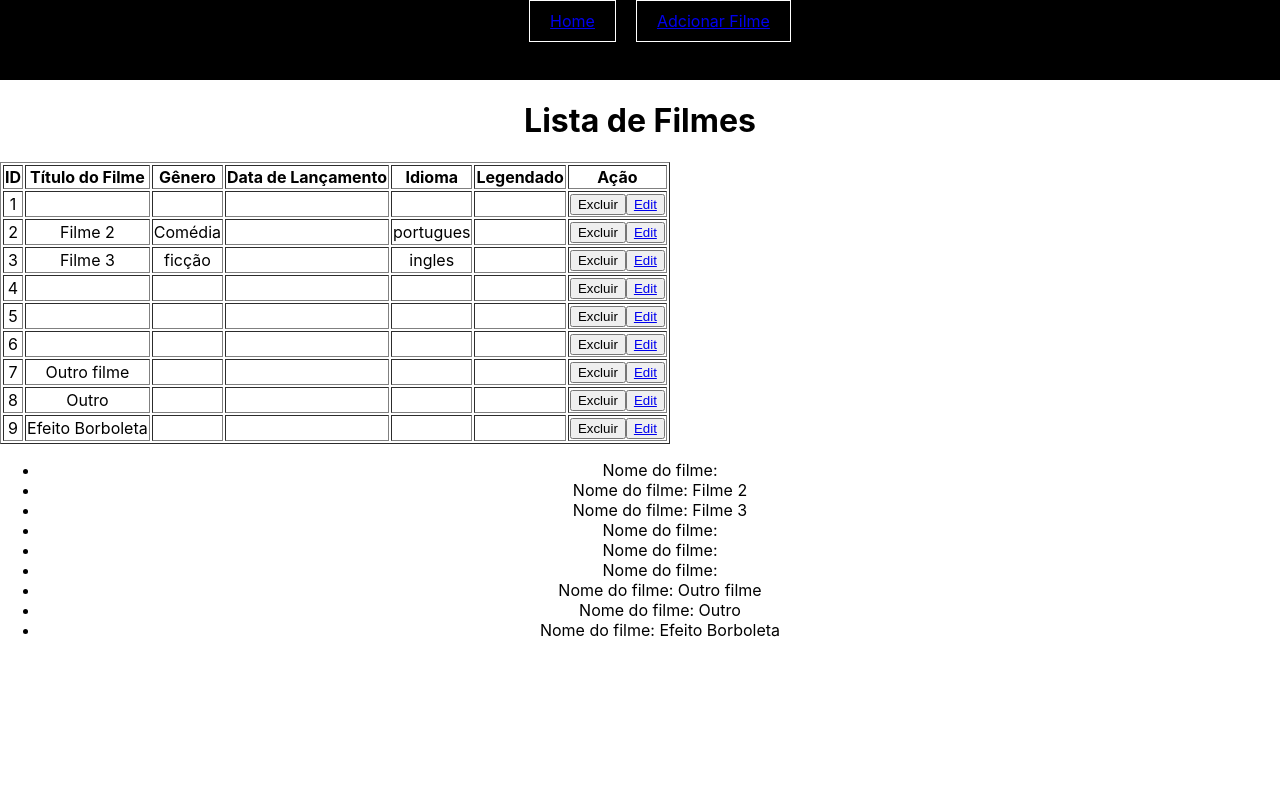
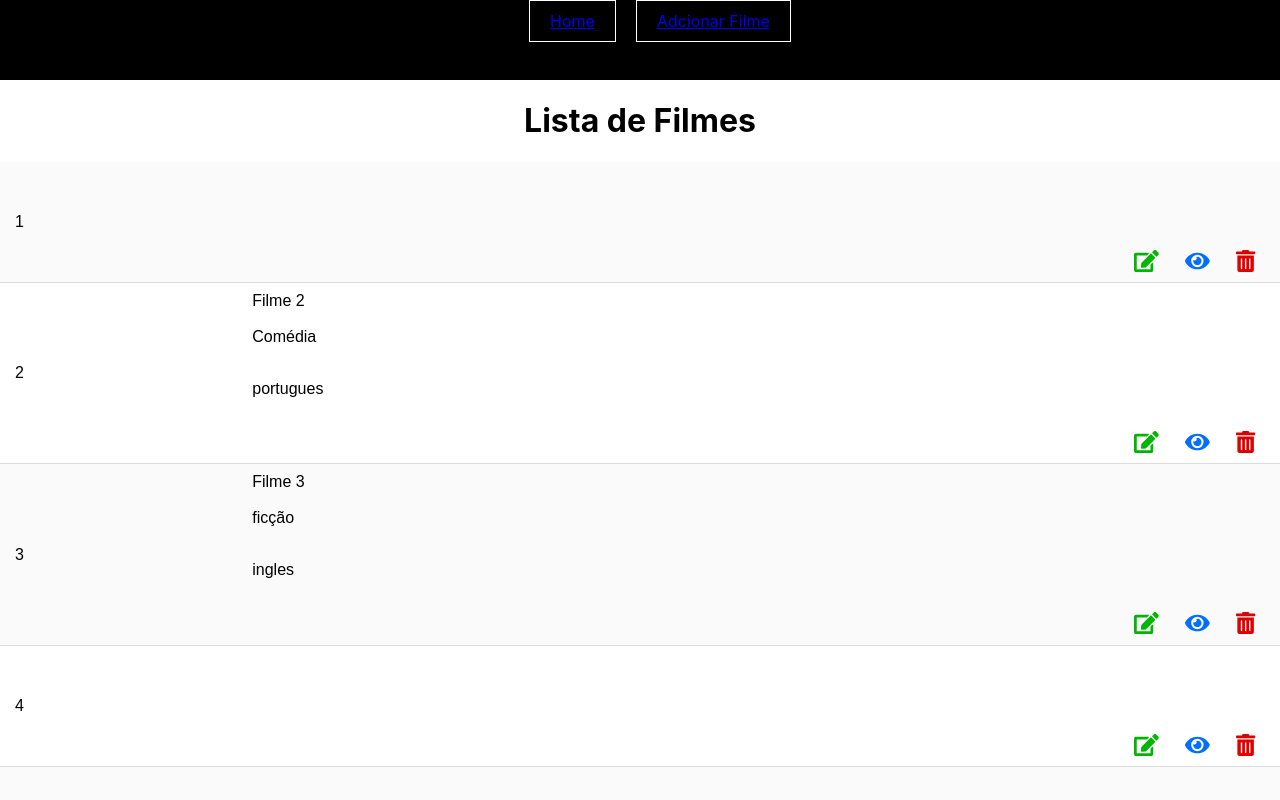
Before and after one commit to rafael-rodrigues-santos/desafio-grupokrs, a React (Create React App) app in the folder locadora/: page /list in a window 1280 px wide. Shown: the top 800 px of the page. Built offline with nearby package versions, Linux system fonts and the light colour scheme; data requests are answered from the project's data file.

Commit message:
Melhorias no design

```diff
--- a/locadora/src/components/list/list.css
+++ b/locadora/src/components/list/list.css
@@ -0,0 +1,66 @@
+table {
+    font-family: arial;
+    max-width: 100%;
+    background-color: transparent;
+    border-collapse: collapse;
+    border-spacing: 0;
+  }
+
+  .tabela {
+    width: 100%;
+  }
+
+  .tabela th,
+  .tabela td {
+    font-weight: normal;
+    font-size: 16px;
+    padding: 8px 15px;
+    line-height: 20px;
+    text-align: left;
+    vertical-align: middle;
+    border-top: 1px solid #dddddd;
+  }
+  .tabela thead th {
+    background: #eeeeee;
+    vertical-align: bottom;
+  }
+  .tabela tbody > tr:nth-child(odd) > td,
+  .tabela tbody > tr:nth-child(odd) > th {
+    background-color: #fafafa;
+  }
+
+.tabela thead {
+    display: none;
+  }
+  .tabela tr {
+    border-bottom: 1px solid #dddddd;
+  }
+  .tabela td {
+    border: 0;
+  }
+  .tabela td:not(:first-child) {
+    display: block;
+  }
+
+  .tabela .list__icons {
+      padding: 10px auto;
+      text-align: right;
+  }
+
+  .tabela .list__icons .icon {
+    font-size: 22px;
+    margin: 0 10px;
+    text-decoration: none;
+  }
+
+  .tabela .list__icons .trash {
+    color: rgb(224, 0, 0);
+  }
+
+  .tabela .list__icons .edit {
+    color: rgb(0, 182, 0);
+  }
+
+  .tabela .list__icons .view {
+    color: rgb(0, 110, 255);
+  }
--- a/locadora/src/components/list/list.jsx
+++ b/locadora/src/components/list/list.jsx
@@ -2,6 +2,8 @@ import React, { Component, useEffect, useState } from "react";
 import "./list.css";
 import api from "../../api.js";
 import { Link } from "react-router-dom";
+import { FontAwesomeIcon } from '@fortawesome/react-fontawesome'
+import { faTrashAlt, faEdit, faEye } from '@fortawesome/free-solid-svg-icons'
 
 export default class List extends Component {
 
@@ -19,18 +21,6 @@ export default class List extends Component {
   render() {
 
     const {filmes} = this.state;
-    console.log("Teste", filmes);
-
-    // const [filme, setUser ] = useState([]);
-
-    // useEffect(() => {
-
-    // }, []);
-
-      // const loadMovie = async () => {
-      //       const result = await api.get(`/filmes/${id}`);
-      //       setUser(result.data);
-      //   }
 
     const deleteMovie = async id => {
       await api.delete(`/filmes/${id}`);
@@ -43,7 +33,9 @@ export default class List extends Component {
             <h1> Lista de Filmes</h1>
           </div>
           <div className="list__content">
-            <table border='1'>
+            <table className="tabela">
+            <thead>
+            <tr>
               <th> ID </th>
               <th> Título do Filme </th>
               <th> Gênero </th>
@@ -51,8 +43,10 @@ export default class List extends Component {
               <th> Idioma </th>
               <th> Legendado </th>
               <th> Ação </th>
-
-                  {filmes && filmes.map(filme => (
+              </tr>
+            </thead>
+              <tbody>
+              {filmes && filmes.map(filme => (
                   <tr key= {filme.id}>
                     <td>
                       {filme.id}
@@ -72,26 +66,21 @@ export default class List extends Component {
                     <td>
                       {filme.legenda}
                     </td>
-                    <td>
-                      <button onClick={() => deleteMovie(filme.id)}> Excluir</button>
-                      <button> <Link to={`filmes/${filme.id}`}> Edit </Link> </button>
+                    <td className="list__icons">
+                    <Link to={`filmes/list/${filme.id}`} className="icon edit"> <FontAwesomeIcon icon={faEdit} /> </Link>
+                    <Link to={`filmes/${filme.id}`} className="icon view"> <FontAwesomeIcon icon={faEye} /> </Link>
+                      <FontAwesomeIcon icon={faTrashAlt} onClick={() => deleteMovie(filme.id)} className="icon trash"/>
                     </td>
                   </tr>
                   )
                 )}
 
+              </tbody>
+
+
 
 
             </table>
-
-          <ul>
-            {filmes && filmes.map(filme => (
-              <li key= {filme.id}>
-                Nome do filme: {filme.titulo}
-              </li>
-              )
-            )}
-          </ul>
 
           </div>
 
```
